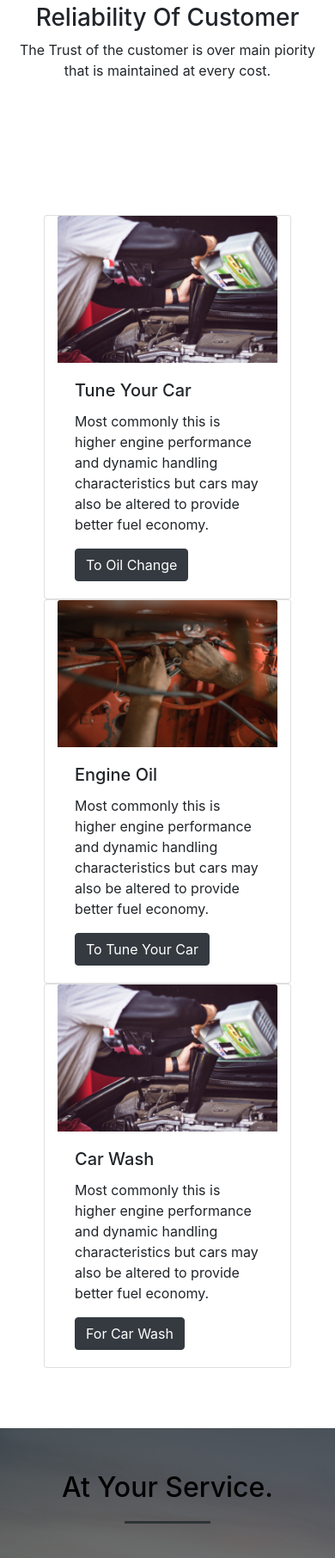
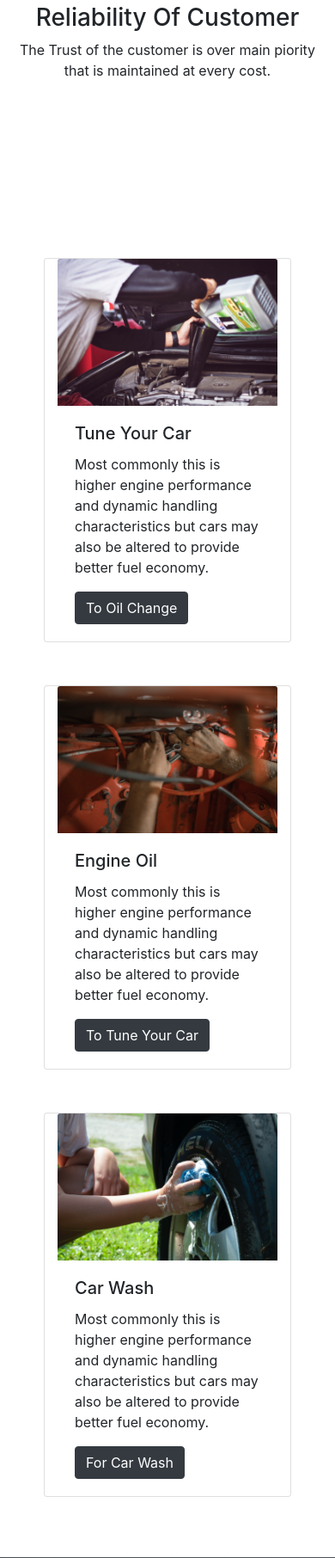
Before and after one commit to naumanashraf12/FA18-BCS-200, a PHP site: page / in a window 390 px wide. Shown: the part 1571-3383 px from the top of the page at 86% size. Run offline with PHP 8.4, Linux system fonts and the light colour scheme.

Commit message:
responsive

```diff
--- a/css/style.css
+++ b/css/style.css
@@ -119,5 +119,6 @@ a:hover {
 }
 .card {
   margin: auto;
+  margin-top: 50px;
   padding: auto;
 }
--- a/index.html
+++ b/index.html
@@ -81,7 +81,7 @@
 
       <div class="container section">
           <div class="row">
-            <div class="card col-md-4 card" style="width: 18rem;">
+            <div class="card col-md-3 " style="width: 18rem;">
                 <img class="card-img-top" src="./images/tim-mossholder-V37iTrYZz2E-unsplash.png" alt="">
                 <div class="card-body">
                   <h5 class="card-title">Tune Your Car</h5>
@@ -89,7 +89,7 @@
                   <a href="#"class="btn btn-dark">To Oil Change</a>
                 </div>
               </div>
-              <div class="card col-md-4" style="width: 18rem;">
+              <div class="card col-md-3" style="width: 18rem;">
                 <img class="card-img-top" src="./images/nina-mercado-Y_t0n-T4H5M-unsplash.png" alt="">
                 <div class="card-body">
                   <h5 class="card-title">Engine Oil</h5>
@@ -97,8 +97,8 @@
                   <a href="#" class="btn btn-dark">To Tune Your Car</a>
                 </div>
               </div>
-              <div class="card col-md-4" style="width: 18rem;">
-                <img class="card-img-top" src="./images/tim-mossholder-V37iTrYZz2E-unsplash.png" alt="">
+              <div class="card col-md-3" style="width: 18rem;">
+                <img class="card-img-top" src="./images/elly-johnson-G1WBNNhsn20-unsplash.png" alt="">
                 <div class="card-body">
                   <h5 class="card-title">Car Wash</h5>
                   <p class="card-text">Most commonly this is higher engine performance and dynamic handling characteristics but cars may also be altered to provide better fuel economy.</p>
```
